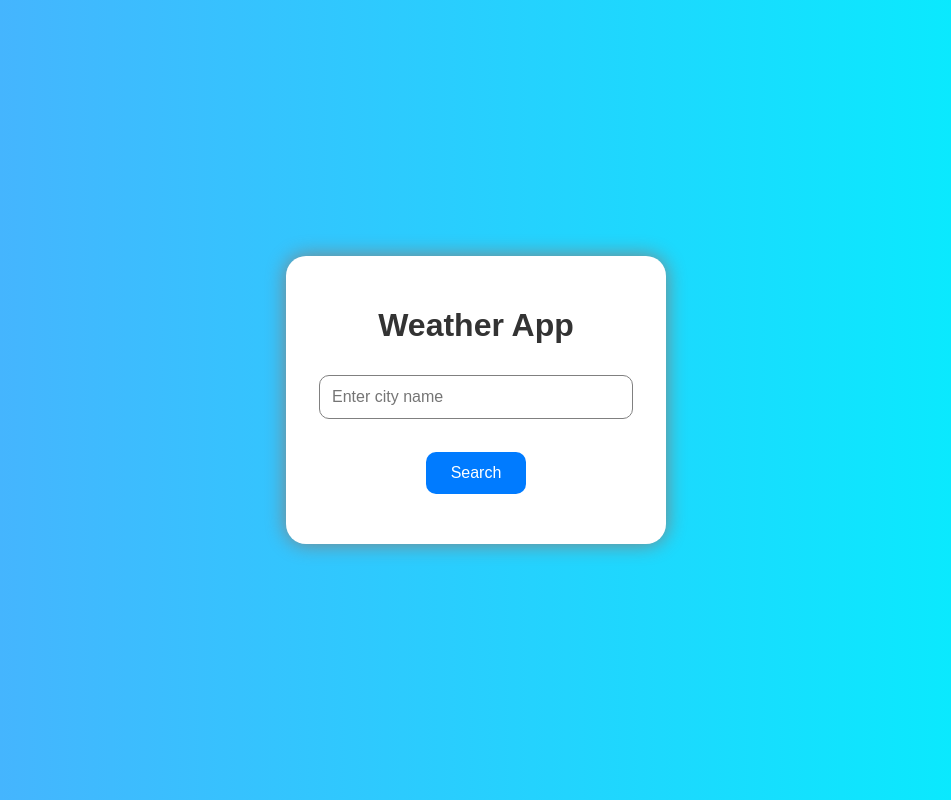
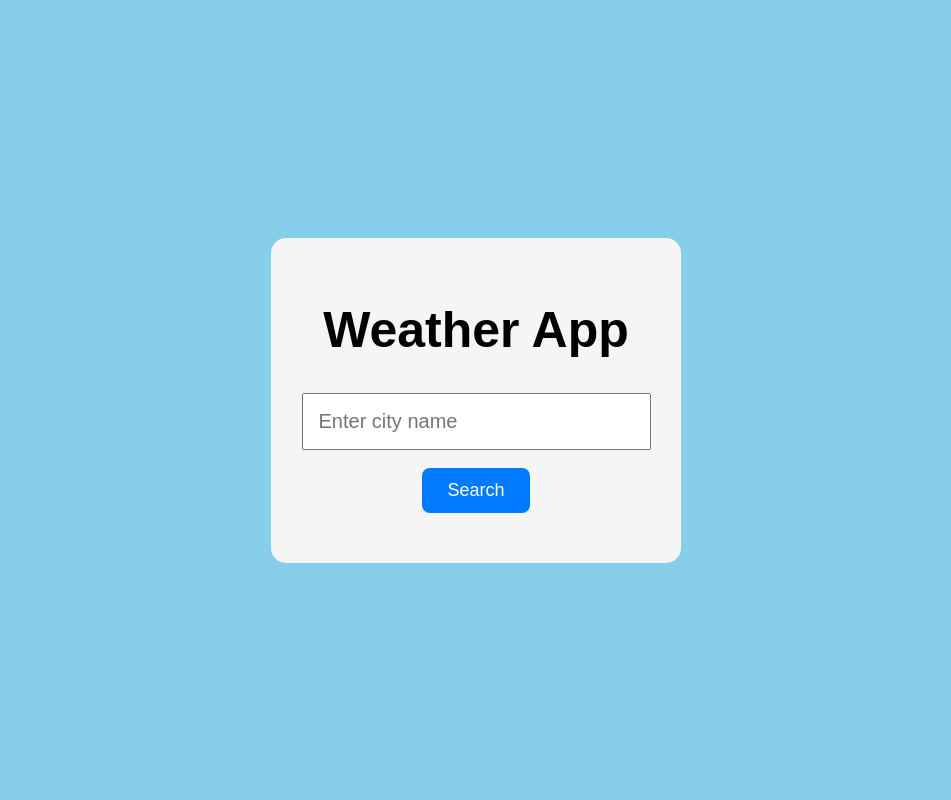
Before and after one commit to BanalaMery/Wheather-app, a website: page index.html in a window 1280 px wide. Shown: the whole page, without its empty margins (164-1115 px from the left). Drawn offline with Linux system fonts and the light colour scheme.

Commit message:
style.css

```diff
--- a/style.css
+++ b/style.css
@@ -2,11 +2,7 @@ body{
 
 font-family: Arial;
 
-background: linear-gradient(
-to right,
-#4facfe,
-#00f2fe
-);
+background: skyblue;
 
 height: 100vh;
 
@@ -21,56 +17,46 @@ margin: 0;
 
 .container{
 
-background: white;
+background: #f5f5f5;
 
 padding: 30px;
 
-width: 320px;
+width: 350px;
 
-border-radius: 20px;
+border-radius: 15px;
 
 text-align: center;
-
-box-shadow: 0px 0px 20px gray;
 }
 
 h1{
 
-color: #333;
+font-size: 50px;
 }
 
 input{
 
 width: 90%;
 
-padding: 12px;
+padding: 15px;
 
-margin-top: 10px;
-
-border-radius: 10px;
-
-border: 1px solid gray;
-
-font-size: 16px;
+font-size: 20px;
 }
 
 button{
 
 padding: 12px 25px;
 
-margin-top: 15px;
-
-border: none;
-
 background: #007BFF;
 
 color: white;
 
-border-radius: 10px;
+border: none;
+
+border-radius: 8px;
+
+font-size: 18px;
 
 cursor: pointer;
-
-font-size: 16px;
 }
 
 button:hover{
@@ -82,10 +68,5 @@ background: darkblue;
 
 margin-top: 20px;
 
-font-size: 18px;
+font-size: 22px;
 }
-
-img{
-
-width: 100px;
-}
```
